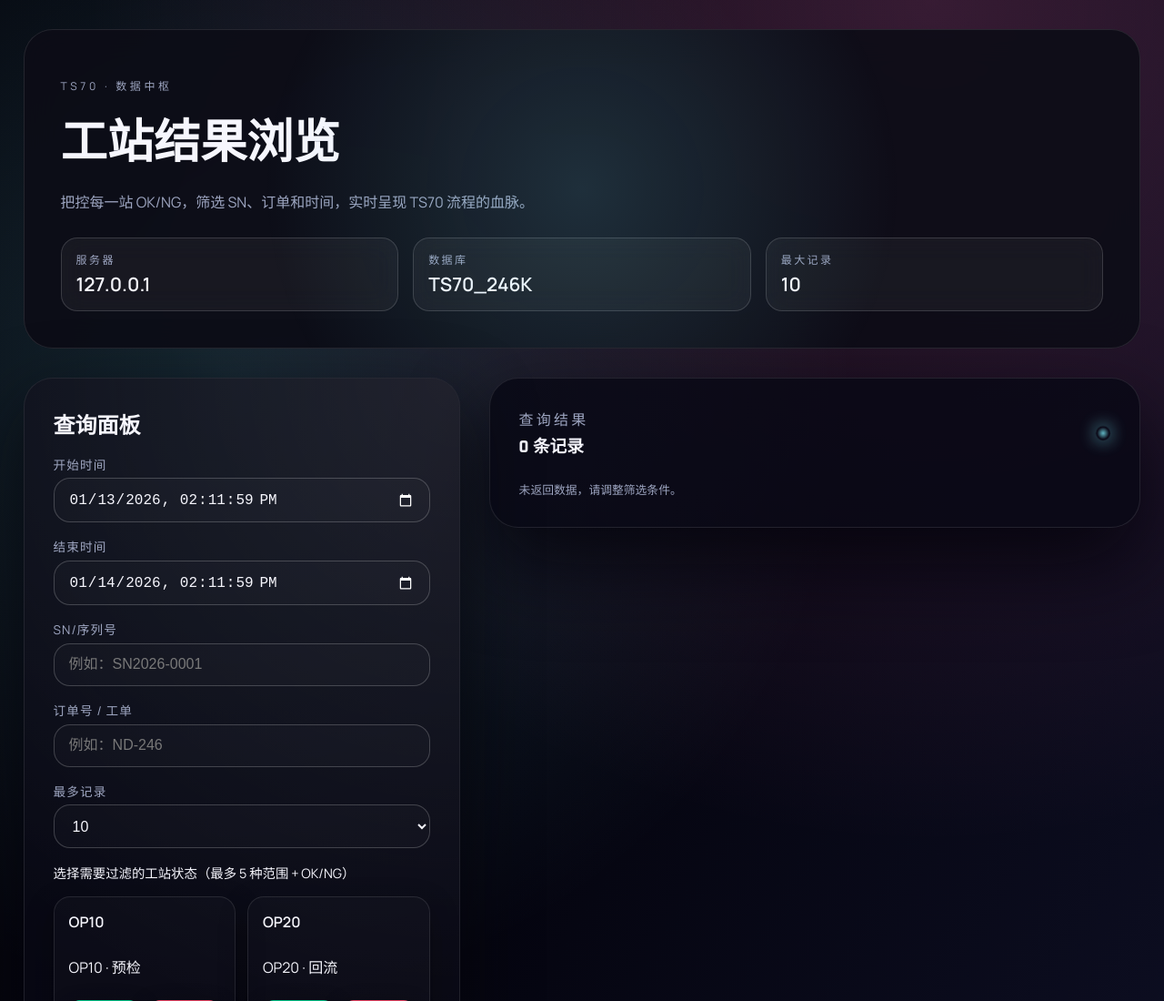
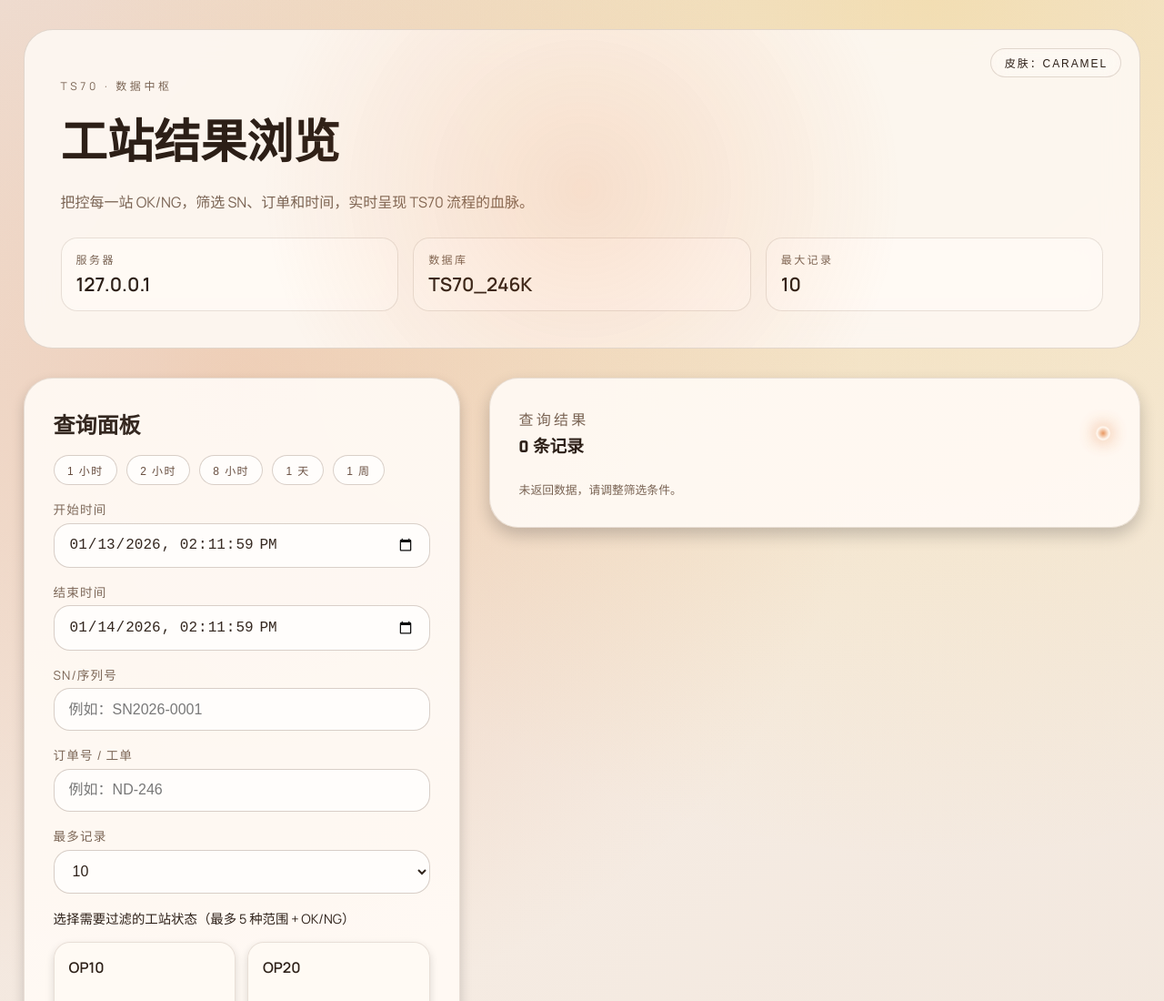
Before and after one commit to mallocfeng/xiaomingweb, a website with bundled scripts: page public/index.html in a window 1280 px wide. Shown: the top 1100 px of the page at 91% size. Built offline with nearby package versions, Linux system fonts and the light colour scheme.

Commit message:
feat: add preset ranges and skin switch

```diff
--- a/public/app.js
+++ b/public/app.js
@@ -12,6 +12,8 @@ const resultsGrid = document.querySelector('#results-grid');
 const resultCount = document.querySelector('#result-count');
 const fetchButton = document.querySelector('#fetch-button');
 const maxRecordValue = document.querySelector('#max-record-value');
+const skinToggle = document.querySelector('#skin-toggle');
+const rangeButtons = document.querySelectorAll('.range-button');
 
 const stationState = stationKeys.map((station) => ({ key: station.key, ok: true, ng: true }));
 
@@ -173,13 +175,21 @@ function getRangeBoundsFromInputs() {
 }
 
 function setDefaultRangeInputs() {
-  const bounds = deriveRangeBounds('LAST_24_HOURS');
+  applyRangePreset('LAST_24_HOURS');
+}
+
+function applyRangePreset(rangeKey) {
+  const bounds = deriveRangeBounds(rangeKey);
   if (bounds.startTime) {
     startInput.value = formatLocalDatetime(bounds.startTime);
   }
   if (bounds.stopTime) {
     endInput.value = formatLocalDatetime(bounds.stopTime);
   }
+
+  rangeButtons.forEach((button) => {
+    button.classList.toggle('active', button.dataset.range === rangeKey);
+  });
 }
 
 function init() {
@@ -189,6 +199,35 @@ function init() {
   if (maxRecordValue) {
     maxRecordValue.textContent = limitSelect.value;
   }
+
+  if (skinToggle) {
+    const body = document.body;
+    const savedTheme = localStorage.getItem('ts70-theme');
+    const startCaramel = savedTheme ? savedTheme === 'caramel' : true;
+    if (startCaramel) {
+      body.classList.add('theme-caramel');
+      skinToggle.textContent = '皮肤：Caramel';
+      skinToggle.setAttribute('aria-pressed', 'true');
+    }
+
+    skinToggle.addEventListener('click', () => {
+      const isCaramel = body.classList.toggle('theme-caramel');
+      localStorage.setItem('ts70-theme', isCaramel ? 'caramel' : 'aurora');
+      skinToggle.textContent = isCaramel ? '皮肤：Caramel' : '皮肤：Aurora';
+      skinToggle.setAttribute('aria-pressed', String(isCaramel));
+    });
+  }
+
+  if (rangeButtons.length) {
+    rangeButtons.forEach((button) => {
+      button.addEventListener('click', () => {
+        const rangeKey = button.dataset.range;
+        if (rangeKey) {
+          applyRangePreset(rangeKey);
+        }
+      });
+    });
+  }
 }
 
 init();
--- a/public/index.html
+++ b/public/index.html
@@ -17,6 +17,9 @@
     <main class="aurora-shell">
       <section class="hero-panel">
         <div class="hero-content">
+          <button class="skin-toggle" type="button" id="skin-toggle" aria-pressed="false">
+            皮肤：Aurora
+          </button>
           <div class="hero-copy">
             <p class="tag">TS70 · 数据中枢</p>
             <h1>工站结果浏览</h1>
@@ -47,6 +50,13 @@
               <h2>查询面板</h2>
             </div>
             <form id="filter-form">
+              <div class="range-presets">
+                <button type="button" class="range-button" data-range="LAST_1_HOUR">1 小时</button>
+                <button type="button" class="range-button" data-range="LAST_2_HOURS">2 小时</button>
+                <button type="button" class="range-button" data-range="LAST_8_HOURS">8 小时</button>
+                <button type="button" class="range-button" data-range="LAST_1_DAY">1 天</button>
+                <button type="button" class="range-button" data-range="LAST_7_DAYS">1 周</button>
+              </div>
               <div class="datetime-grid">
                 <label class="pill-field">
                   <span>开始时间</span>
--- a/public/styles.css
+++ b/public/styles.css
@@ -27,6 +27,71 @@ body {
   color: var(--text);
 }
 
+body.theme-caramel {
+  color-scheme: light;
+  --bg: #f1e7df;
+  --bg-soft: #f7efe8;
+  --panel: rgba(253, 248, 242, 0.92);
+  --panel-glow: rgba(120, 90, 60, 0.08);
+  --accent: #e1762f;
+  --accent-2: #f1c232;
+  --text: #2c1f17;
+  --muted: #7a6454;
+  --border: rgba(140, 116, 98, 0.25);
+  --success: #2f9a5d;
+  --warn: #d1492b;
+  background: radial-gradient(circle at 20% 20%, rgba(225, 118, 47, 0.2), transparent 35%),
+    radial-gradient(circle at 80% 0%, rgba(241, 194, 50, 0.25), transparent 40%),
+    linear-gradient(140deg, #efe1d8 0%, #f5ebe2 45%, #efe4da 100%);
+}
+
+body.theme-caramel .hero-content::after {
+  background: radial-gradient(circle, rgba(225, 118, 47, 0.18), transparent 55%);
+}
+
+body.theme-caramel .info-pill,
+body.theme-caramel .filter-card,
+body.theme-caramel .results-panel,
+body.theme-caramel .result-card,
+body.theme-caramel .station-card {
+  background: rgba(255, 250, 245, 0.92);
+  border-color: rgba(140, 116, 98, 0.2);
+}
+
+body.theme-caramel .status-button,
+body.theme-caramel .pill-field input,
+body.theme-caramel .pill-field select {
+  background: rgba(255, 255, 255, 0.7);
+  border-color: rgba(140, 116, 98, 0.35);
+  color: var(--text);
+}
+
+body.theme-caramel .status-button {
+  color: #624738;
+}
+
+body.theme-caramel .chip {
+  background: rgba(255, 255, 255, 0.75);
+  border-color: rgba(140, 116, 98, 0.3);
+  color: #624738;
+}
+
+body.theme-caramel .flush-button {
+  color: #2c1f17;
+  box-shadow: 0 20px 40px rgba(225, 118, 47, 0.25);
+}
+
+body.theme-caramel .range-button {
+  background: rgba(255, 255, 255, 0.7);
+  border-color: rgba(140, 116, 98, 0.35);
+  color: #624738;
+}
+
+body.theme-caramel .range-button.active {
+  background: linear-gradient(120deg, rgba(225, 118, 47, 0.3), rgba(241, 194, 50, 0.25));
+  border-color: rgba(225, 118, 47, 0.7);
+}
+
 .aurora-shell {
   display: flex;
   flex-direction: column;
@@ -53,6 +118,28 @@ body {
   display: flex;
   flex-direction: column;
   gap: 1.5rem;
+}
+
+.skin-toggle {
+  position: absolute;
+  top: 1.25rem;
+  right: 1.25rem;
+  border-radius: 999px;
+  border: 1px solid var(--border);
+  background: rgba(255, 255, 255, 0.08);
+  color: var(--text);
+  padding: 0.4rem 0.9rem;
+  font-size: 0.75rem;
+  letter-spacing: 0.16em;
+  text-transform: uppercase;
+  cursor: pointer;
+  backdrop-filter: blur(10px);
+  transition: transform 0.2s ease, border-color 0.2s ease, background 0.2s ease;
+}
+
+.skin-toggle:hover {
+  transform: translateY(-1px);
+  border-color: rgba(255, 255, 255, 0.4);
 }
 
 .hero-content::after {
@@ -117,7 +204,7 @@ body {
   border-radius: 32px;
   padding: 2rem;
   border: 1px solid var(--border);
-  box-shadow: 0 30px 80px rgba(5, 5, 10, 0.7);
+  box-shadow: 0 6px 14px rgba(5, 5, 10, 0.18);
   position: relative;
   overflow: hidden;
   width: 100%;
@@ -168,6 +255,36 @@ body {
   display: flex;
   flex-direction: column;
   gap: 1rem;
+}
+
+.range-presets {
+  display: flex;
+  flex-wrap: wrap;
+  gap: 0.6rem;
+}
+
+.range-button {
+  border: 1px solid rgba(255, 255, 255, 0.2);
+  border-radius: 999px;
+  padding: 0.45rem 0.9rem;
+  background: rgba(255, 255, 255, 0.04);
+  color: var(--text);
+  font-size: 0.75rem;
+  letter-spacing: 0.12em;
+  text-transform: uppercase;
+  cursor: pointer;
+  transition: transform 0.2s ease, border-color 0.2s ease, background 0.2s ease;
+}
+
+.range-button:hover {
+  transform: translateY(-1px);
+  border-color: rgba(255, 255, 255, 0.45);
+}
+
+.range-button.active {
+  background: linear-gradient(120deg, rgba(125, 242, 255, 0.28), rgba(255, 117, 194, 0.18));
+  border-color: rgba(125, 242, 255, 0.8);
+  color: var(--text);
 }
 
 .datetime-grid {
@@ -221,7 +338,7 @@ body {
   flex-direction: column;
   gap: 0.6rem;
   min-height: 120px;
-  box-shadow: 0 12px 30px rgba(0, 0, 0, 0.35);
+  box-shadow: 0 4px 10px rgba(0, 0, 0, 0.14);
 }
 
 .station-card strong {
@@ -272,7 +389,7 @@ body {
 
 .status-button.active {
   transform: translateY(-1px);
-  box-shadow: 0 8px 25px rgba(0, 0, 0, 0.45);
+  box-shadow: 0 4px 10px rgba(0, 0, 0, 0.18);
 }
 
 .status-button.active .checkmark {
@@ -304,7 +421,7 @@ body {
   color: #050407;
   font-weight: 700;
   cursor: pointer;
-  box-shadow: 0 20px 40px rgba(125, 242, 255, 0.3);
+  box-shadow: 0 8px 18px rgba(125, 242, 255, 0.18);
   transition: transform 0.2s ease;
 }
 
@@ -323,7 +440,7 @@ body {
   padding: 2rem;
   background: rgba(8, 8, 20, 0.8);
   border: 1px solid var(--border);
-  box-shadow: 0 40px 90px rgba(3, 3, 10, 0.8);
+  box-shadow: 0 8px 18px rgba(3, 3, 10, 0.2);
 }
 
 .results-header {
@@ -368,7 +485,7 @@ body {
   border: 1px solid rgba(255, 255, 255, 0.08);
   position: relative;
   overflow: hidden;
-  box-shadow: 0 24px 50px rgba(0, 0, 0, 0.5);
+  box-shadow: 0 4px 10px rgba(0, 0, 0, 0.12);
   animation: floatUp 0.8s ease forwards;
 }
 
--- a/public/utils/filterUtils.mjs
+++ b/public/utils/filterUtils.mjs
@@ -12,9 +12,14 @@ export const stationKeys = [
 
 export const rangePresets = [
   { key: 'LAST_HOUR', label: '最近 1 小时', offsetMinutes: 60 },
+  { key: 'LAST_1_HOUR', label: '最近 1 小时', offsetMinutes: 60 },
+  { key: 'LAST_2_HOURS', label: '最近 2 小时', offsetMinutes: 120 },
   { key: 'LAST_6_HOURS', label: '最近 6 小时', offsetMinutes: 360 },
+  { key: 'LAST_8_HOURS', label: '最近 8 小时', offsetMinutes: 480 },
   { key: 'LAST_24_HOURS', label: '最近 24 小时', offsetMinutes: 1440 },
+  { key: 'LAST_1_DAY', label: '最近 1 天', offsetMinutes: 1440 },
   { key: 'LAST_72_HOURS', label: '最近 72 小时', offsetMinutes: 4320 },
+  { key: 'LAST_7_DAYS', label: '最近 7 天', offsetMinutes: 10080 },
   { key: 'TODAY', label: '当天', snapshot: 'today' }
 ];
 
```
